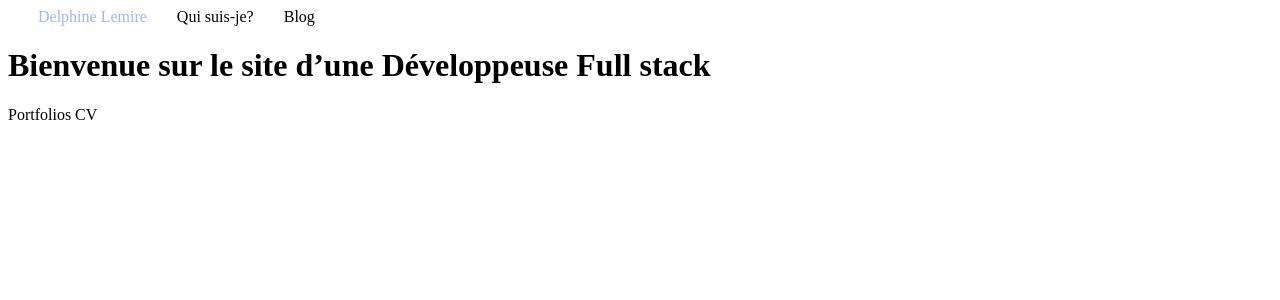
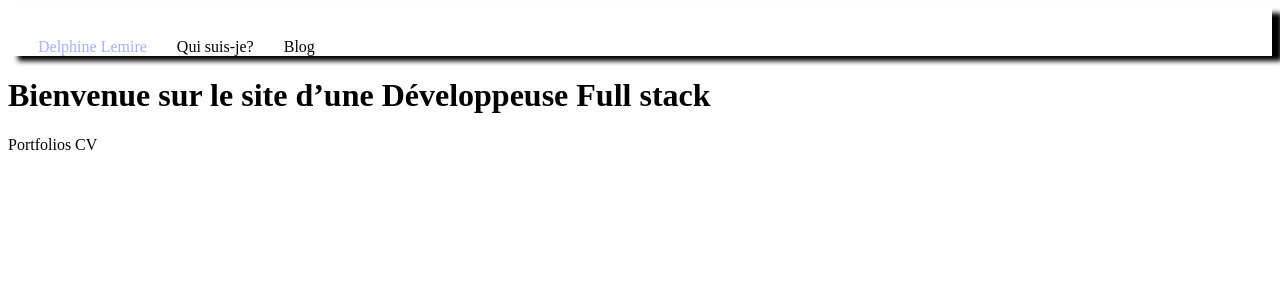
Before and after one commit to DelphineLemire/DelphineLemire.github.io, a Jekyll site: the page built from docs/index.md, in a window 1280 px wide. Shown: the top 300 px of the page. Built offline with Jekyll 4.4.1, drawn with Linux system fonts in a browser that asks for light colours.

Commit message:
nav shadow

```diff
--- a/docs/_sass/main.scss
+++ b/docs/_sass/main.scss
@@ -1,10 +1,12 @@
 .navbar {
     display: flex;
     flex-direction: row;
+    box-shadow: 10px 5px 5px black;
 }
 
 .navbar__link {
     margin-left: 30px;
+    margin-top:30px;
     color:black;
     text-decoration: none;
 }
```
